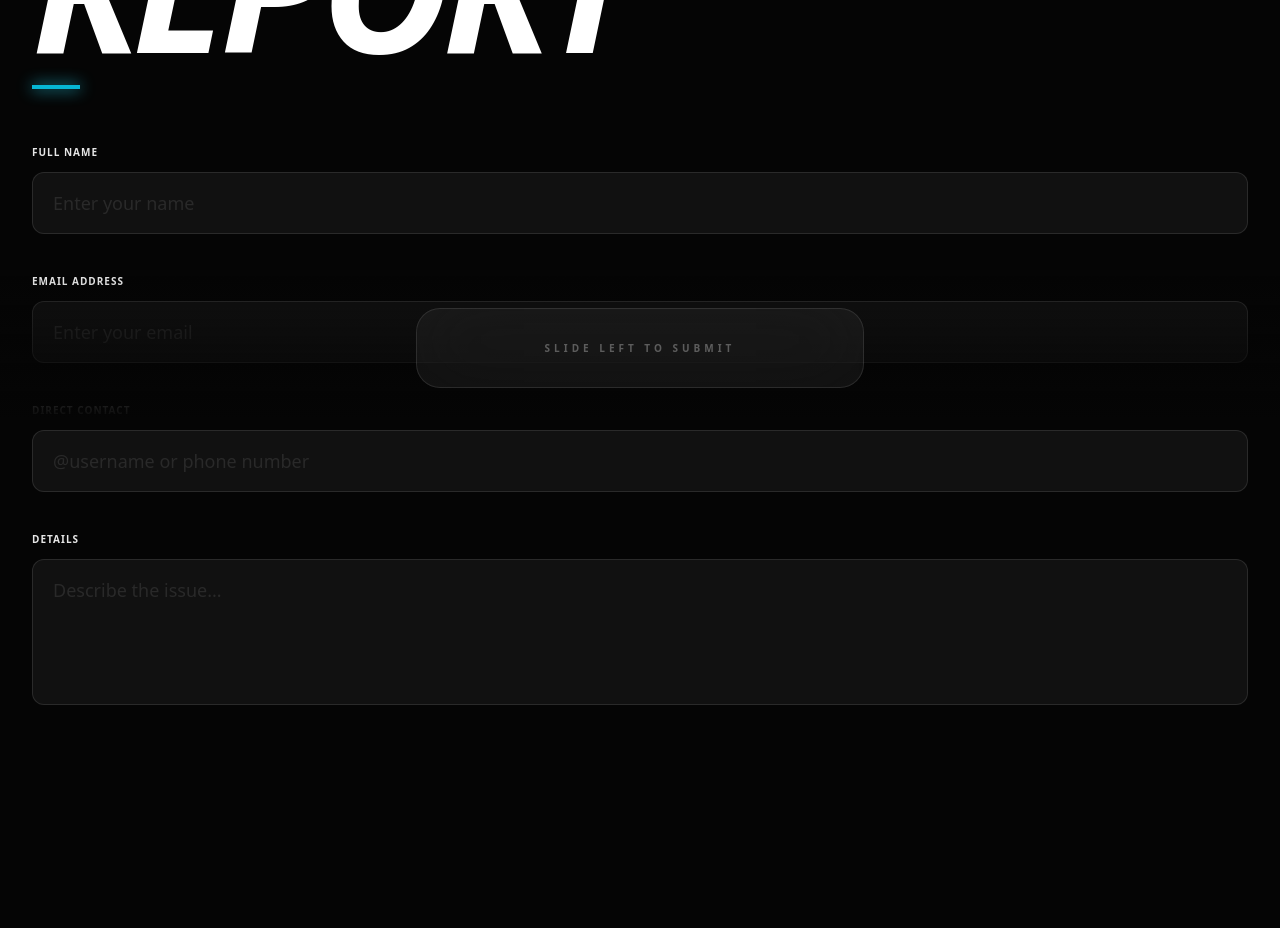
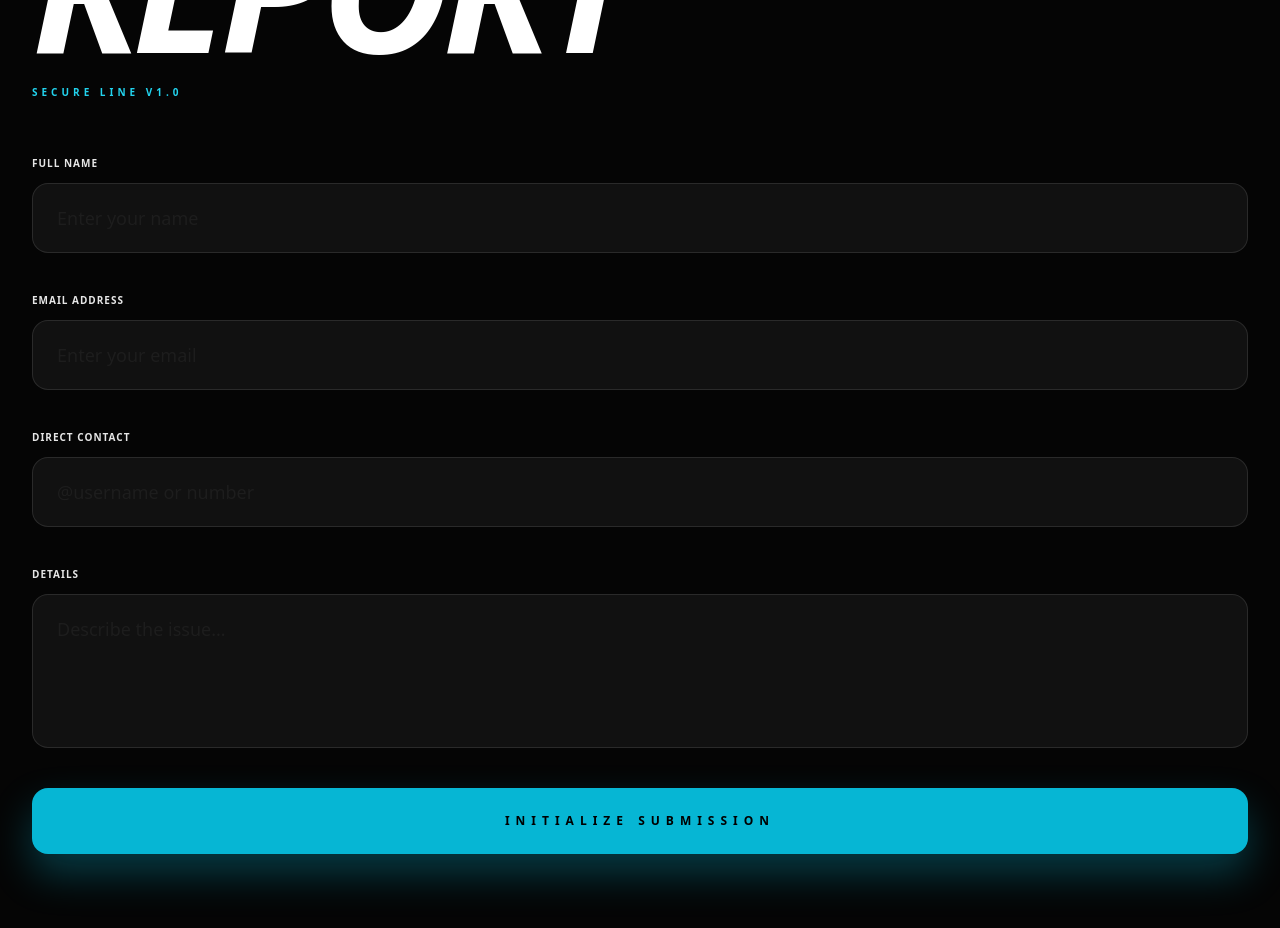
Before and after one commit to swtichedxp/Premium-support-, a React (Vite) app: page / in a window 1280 px wide. Shown: the part 380-1308 px from the top of the page. Built offline with nearby package versions, Linux system fonts and the light colour scheme.

Commit message:
Update App.jsx

```diff
--- a/src/App.jsx
+++ b/src/App.jsx
@@ -1,15 +1,15 @@
-import React, { useState, useRef } from 'react';
+import React, { useState } from 'react';
 
 export default function App() {
   const [isSubmitting, setIsSubmitting] = useState(false);
   const [isSuccess, setIsSuccess] = useState(false);
-  const [dragX, setDragX] = useState(0); // 0 to 100
-  const sliderRef = useRef(null);
+  const [isExpanding, setIsExpanding] = useState(false);
 
-  const triggerSubmit = async () => {
+  const handleSubmit = async (e) => {
+    e.preventDefault();
     setIsSubmitting(true);
-    const form = document.getElementById('reportForm');
-    const formData = new FormData(form);
+
+    const formData = new FormData(e.target);
     formData.append("access_key", "a77c7010-671b-4319-9a57-b2908beeae0d");
 
     try {
@@ -18,151 +18,116 @@ export default function App() {
         body: formData
       });
       const data = await response.json();
-      if (data.success) setIsSuccess(true);
-      else {
+
+      if (data.success) {
+        // Trigger the morphing expansion
+        setIsExpanding(true);
+        setTimeout(() => {
+          setIsSuccess(true);
+          setIsExpanding(false);
+        }, 600);
+      } else {
         alert("Error: " + data.message);
-        setDragX(0);
       }
     } catch (error) {
-      alert("Network Error.");
-      setDragX(0);
+      alert("Network Error. Check connection.");
     } finally {
       setIsSubmitting(false);
     }
   };
 
-  const handleTouchMove = (e) => {
-    if (isSubmitting || isSuccess) return;
-    const touch = e.touches[0];
-    const rect = sliderRef.current.getBoundingClientRect();
+  return (
+    <div className="min-h-screen bg-[#050505] text-white font-sans selection:bg-cyan-500/30 overflow-x-hidden relative">
 
-    // Calculate pull from right to left
-    const width = rect.width;
-    const currentPos = touch.clientX - rect.left;
-    const pull = width - currentPos;
-
-    let percentage = (pull / width) * 100;
-    percentage = Math.max(0, Math.min(100, percentage));
-
-    setDragX(percentage);
-
-    if (percentage >= 98) {
-      setDragX(100);
-      triggerSubmit();
-    }
-  };
-
-  const handleTouchEnd = () => {
-    if (dragX < 98) setDragX(0); // Spring back
-  };
-
-  return (
-    <div className="min-h-screen bg-[#050505] text-white font-sans selection:bg-cyan-500/30 overflow-x-hidden touch-pan-y">
-
-      {/* Morphic Background */}
+      {/* Background Ambience */}
       <div className="fixed inset-0 -z-10">
-        <div className="absolute top-0 right-0 w-[400px] h-[400px] bg-cyan-500/5 rounded-full blur-[120px]"></div>
-        <div className="absolute bottom-0 left-0 w-[300px] h-[300px] bg-blue-600/5 rounded-full blur-[120px]"></div>
+        <div className="absolute top-0 right-0 w-[500px] h-[500px] bg-cyan-500/5 rounded-full blur-[120px]"></div>
       </div>
 
       <nav className="flex justify-between items-center px-8 py-10 sticky top-0 z-50 bg-[#050505]/80 backdrop-blur-xl border-b border-white/5">
         <div className="text-[10px] font-black tracking-[0.5em] uppercase text-cyan-400">PREMIUM SUPPORT</div>
-        <div className="flex items-center gap-2">
-          <div className="w-1.5 h-1.5 bg-green-500 rounded-full animate-pulse shadow-[0_0_8px_#22c55e]"></div>
-          <span className="text-[8px] font-bold tracking-widest text-white/40 uppercase">Secure</span>
-        </div>
+        <div className="w-2 h-2 bg-green-500 rounded-full shadow-[0_0_10px_#22c55e]"></div>
       </nav>
 
-      <main className={`transition-all duration-700 px-8 pt-10 ${isSuccess ? 'blur-2xl opacity-0' : 'opacity-100'}`}>
+      <main className={`transition-all duration-700 px-8 pt-10 ${isSuccess || isExpanding ? 'blur-2xl opacity-0 scale-95' : 'opacity-100'}`}>
         <header className="mb-14">
           <h1 className="text-[14vw] leading-[0.85] font-black uppercase tracking-tighter italic text-white">
             Submit A<br/>Report
           </h1>
-          <div className="h-1 w-12 bg-cyan-500 mt-6 shadow-[0_0_15px_#22d3ee]"></div>
+          <p className="text-cyan-400 font-bold text-[10px] tracking-[0.4em] uppercase mt-6">Secure Line v1.0</p>
         </header>
 
-        <form id="reportForm" className="flex flex-col gap-10 pb-52">
-          {[
-            { label: "Full Name", name: "name", ph: "Enter your name" },
-            { label: "Email Address", name: "email", ph: "Enter your email" },
-            { label: "Direct Contact", name: "social", ph: "@username or phone number" }
-          ].map((f) => (
-            <div key={f.name} className="flex flex-col gap-3">
-              <label className="text-[10px] uppercase font-black tracking-widest text-white/90">{f.label}</label>
-              <input
-                type="text" name={f.name} required placeholder={f.ph}
-                className="bg-white/5 border border-white/10 rounded-xl px-5 py-4 outline-none focus:border-cyan-500 transition-all text-lg placeholder:text-white/10"
-              />
-            </div>
-          ))}
+        <form onSubmit={handleSubmit} className="flex flex-col gap-10 pb-32">
+          <div className="flex flex-col gap-3">
+            <label className="text-[10px] uppercase font-black tracking-widest text-white/90">Full Name</label>
+            <input
+              type="text" name="name" required placeholder="Enter your name"
+              className="bg-white/5 border border-white/10 rounded-2xl px-6 py-5 outline-none focus:border-cyan-500 transition-all text-lg placeholder:text-white/5"
+            />
+          </div>
+
+          <div className="flex flex-col gap-3">
+            <label className="text-[10px] uppercase font-black tracking-widest text-white/90">Email Address</label>
+            <input
+              type="email" name="email" required placeholder="Enter your email"
+              className="bg-white/5 border border-white/10 rounded-2xl px-6 py-5 outline-none focus:border-cyan-500 transition-all text-lg placeholder:text-white/5"
+            />
+          </div>
+
+          <div className="flex flex-col gap-3">
+            <label className="text-[10px] uppercase font-black tracking-widest text-white/90">Direct Contact</label>
+            <input
+              type="text" name="social" required placeholder="@username or number"
+              className="bg-white/5 border border-white/10 rounded-2xl px-6 py-5 outline-none focus:border-cyan-500 transition-all text-lg placeholder:text-white/5"
+            />
+          </div>
 
           <div className="flex flex-col gap-3">
             <label className="text-[10px] uppercase font-black tracking-widest text-white/90">Details</label>
             <textarea
               name="message" rows="4" required placeholder="Describe the issue..."
-              className="bg-white/5 border border-white/10 rounded-xl px-5 py-4 outline-none focus:border-cyan-500 transition-all text-lg placeholder:text-white/10 resize-none"
+              className="bg-white/5 border border-white/10 rounded-2xl px-6 py-5 outline-none focus:border-cyan-500 transition-all text-lg placeholder:text-white/5 resize-none"
             ></textarea>
           </div>
+
+          <button
+            type="submit"
+            disabled={isSubmitting || isExpanding}
+            className="relative overflow-hidden group w-full py-6 bg-cyan-500 text-black font-black uppercase text-[12px] tracking-[0.5em] rounded-2xl transition-all active:scale-95 shadow-[0_20px_40px_rgba(6,182,212,0.3)]"
+          >
+            <span className={isSubmitting ? "opacity-0" : "opacity-100"}>Initialize Submission</span>
+            {isSubmitting && (
+              <div className="absolute inset-0 flex items-center justify-center">
+                <div className="w-5 h-5 border-2 border-black/30 border-t-black rounded-full animate-spin"></div>
+              </div>
+            )}
+          </button>
         </form>
       </main>
 
+      {/* Morphic Expansion Layer */}
+      <div
+        className={`fixed z-[60] bg-cyan-500 rounded-full transition-all duration-[600ms] ease-in-out pointer-events-none transform -translate-x-1/2 -translate-y-1/2 left-1/2 bottom-[-10%] ${isExpanding ? 'w-[300vmax] h-[300vmax] opacity-100' : 'w-0 h-0 opacity-0'}`}
+      ></div>
+
       {/* Success View */}
       {isSuccess && (
-        <div className="fixed inset-0 z-[100] flex flex-col items-center justify-center p-8 animate-in fade-in zoom-in-95 duration-500">
-          <div className="bg-white/5 border border-white/10 backdrop-blur-3xl p-10 rounded-[40px] w-full max-w-sm text-center shadow-2xl">
-            <div className="w-20 h-20 bg-cyan-500 rounded-full flex items-center justify-center mx-auto mb-8 shadow-[0_0_40px_rgba(6,182,212,0.4)]">
-               <svg className="w-10 h-10 text-black" fill="none" stroke="currentColor" viewBox="0 0 24 24" strokeWidth="4"><path d="M5 13l4 4L19 7" strokeLinecap="round" strokeLinejoin="round" /></svg>
+        <div className="fixed inset-0 z-[100] flex flex-col items-center justify-center p-8 animate-in fade-in zoom-in-95 duration-700">
+          <div className="bg-black border border-white/10 backdrop-blur-3xl p-12 rounded-[40px] w-full max-w-sm text-center shadow-2xl">
+            <div className="w-24 h-24 bg-cyan-500 rounded-full flex items-center justify-center mx-auto mb-10">
+               <svg className="w-12 h-12 text-black" fill="none" stroke="currentColor" viewBox="0 0 24 24" strokeWidth="4"><path d="M5 13l4 4L19 7" strokeLinecap="round" strokeLinejoin="round" /></svg>
             </div>
-            <h2 className="text-4xl font-black uppercase italic mb-2">Sent</h2>
-            <p className="text-[10px] font-bold tracking-[0.3em] uppercase text-cyan-400 mb-10">Verification Successful</p>
+            <h2 className="text-5xl font-black uppercase italic mb-4 text-white">Sent</h2>
+            <p className="text-[10px] font-bold tracking-[0.4em] uppercase text-cyan-400 mb-12">Report Logged Successfully</p>
             <button
-              onClick={() => {setIsSuccess(false); setDragX(0);}}
-              className="w-full py-5 bg-white text-black font-black uppercase text-[10px] tracking-[0.4em] rounded-2xl active:scale-95 transition-all"
+              onClick={() => setIsSuccess(false)}
+              className="w-full py-5 border-2 border-white/20 text-white font-black uppercase text-[10px] tracking-[0.4em] rounded-2xl hover:bg-white hover:text-black transition-all"
             >
-              Return Home
+              Back to Form
             </button>
           </div>
         </div>
       )}
-
-      {/* Fluid Horizontal Slider (Right to Left) */}
-      {!isSuccess && (
-        <div className="fixed bottom-0 left-0 right-0 p-8 bg-gradient-to-t from-[#050505] to-transparent z-[90]">
-          <div
-            ref={sliderRef}
-            onTouchMove={handleTouchMove}
-            onTouchEnd={handleTouchEnd}
-            className="max-w-md mx-auto relative h-20 bg-white/5 border border-white/10 backdrop-blur-2xl rounded-3xl flex items-center overflow-hidden cursor-pointer"
-          >
-            {/* The Text Track */}
-            <div className="absolute inset-0 flex items-center justify-center pointer-events-none">
-              <span className={`text-[10px] font-black tracking-[0.4em] uppercase transition-all duration-300 ${dragX > 20 ? 'opacity-0 scale-95' : 'opacity-30 scale-100'}`}>
-                {isSubmitting ? "TRANSMITTING..." : "Slide Left to Submit"}
-              </span>
-            </div>
-
-            {/* The Morphic Liquid Fill */}
-            <div
-              className={`absolute right-0 top-0 bottom-0 bg-cyan-500 transition-all ${dragX === 0 ? 'duration-500 spring-snap' : 'duration-75'}`}
-              style={{ width: `${dragX}%` }}
-            >
-              {/* The Handle / Thumb */}
-              <div className="absolute left-0 top-0 bottom-0 w-20 flex items-center justify-center">
-                <div className="w-14 h-14 bg-white rounded-2xl shadow-xl flex items-center justify-center">
-                  <svg className="w-6 h-6 text-black" fill="none" stroke="currentColor" viewBox="0 0 24 24"><path d="M15 19l-7-7 7-7" strokeWidth="3" strokeLinecap="round" strokeLinejoin="round"/></svg>
-                </div>
-              </div>
-            </div>
-          </div>
-        </div>
-      )}
-
-      <style dangerouslySetInnerHTML={{ __html: `
-        .spring-snap {
-          transition-timing-function: cubic-bezier(0.175, 0.885, 0.32, 1.275);
-        }
-        input::placeholder, textarea::placeholder { color: rgba(255,255,255,0.1); }
-      `}} />
     </div>
   );
           }
```
